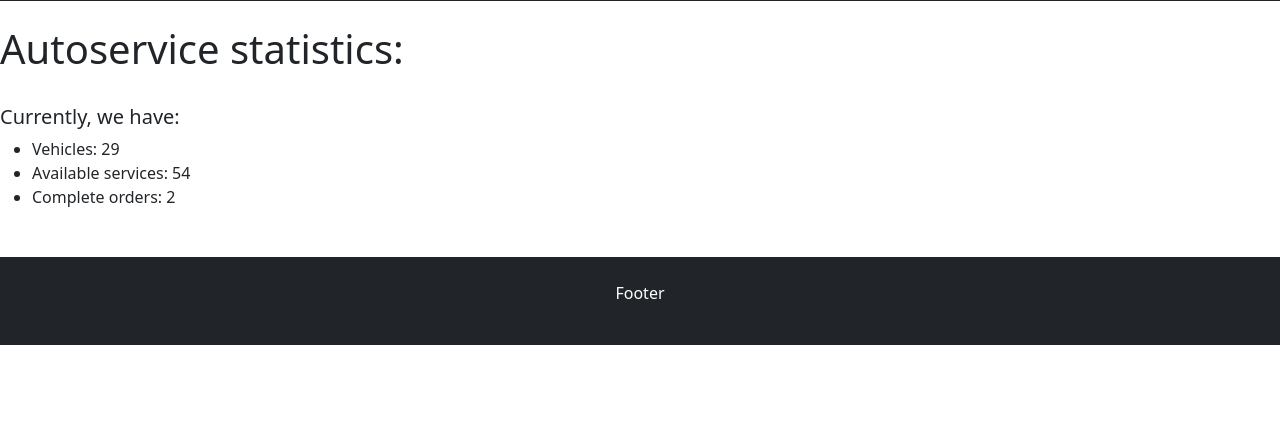
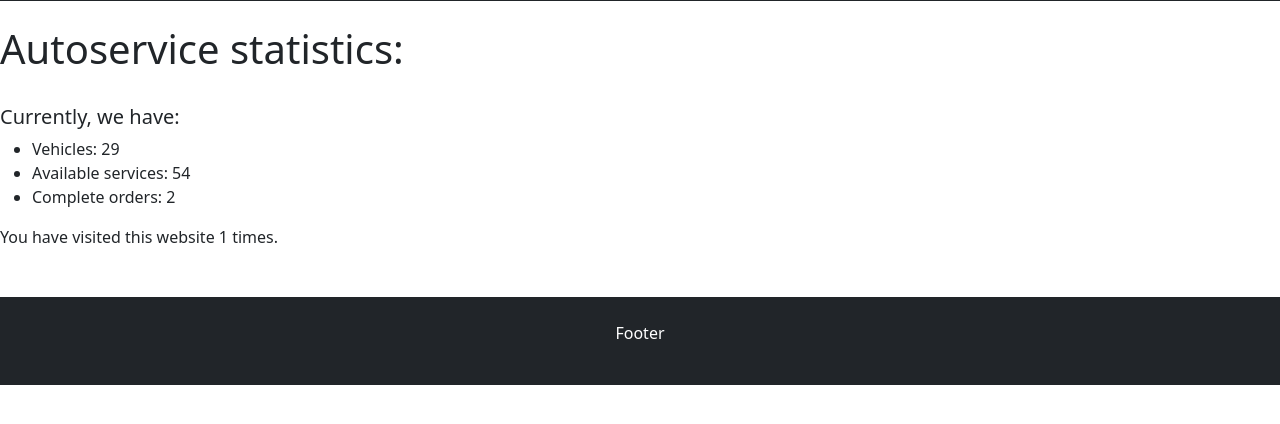
Before and after one commit to PauliusPadrostis/autoservice-BootCampProject, a Django app: page /autoservice/ in a window 1280 px wide. Shown: the part 247-671 px from the top of the page. Run offline with Django 5.2, Linux system fonts and the light colour scheme; data comes from the database, SQL or seed files in the repository; both versions use the stored data as it was after the commit.

Commit message:
Make the home page display the number of session visits.

```diff
--- a/mysite/autoservice/templates/index.html
+++ b/mysite/autoservice/templates/index.html
@@ -10,4 +10,6 @@
     <li>Available services: {{ service_num }}</li>
     <li>Complete orders: {{ orders_done }}</li>
   </ul>
+
+<p>You have visited this website {{ num_visits }} times.</p>
 {% endblock %}
--- a/mysite/autoservice/views.py
+++ b/mysite/autoservice/views.py
@@ -16,10 +16,14 @@ def index(request):
     orders_done = Order.objects.filter(order_status__exact='co').count()
     vehicle_amount = Vehicle.objects.count()
 
+    num_visits = request.session.get('num_visits', 1)
+    request.session['num_visits'] = num_visits + 1
+
     context = {
         'service_num': service_num,
         'orders_done': orders_done,
         'vehicle_amount': vehicle_amount,
+        'num_visits': num_visits,
     }
 
     return render(request, 'index.html', context=context)
```
Also changed, not shown: mysite/db.sqlite3.
